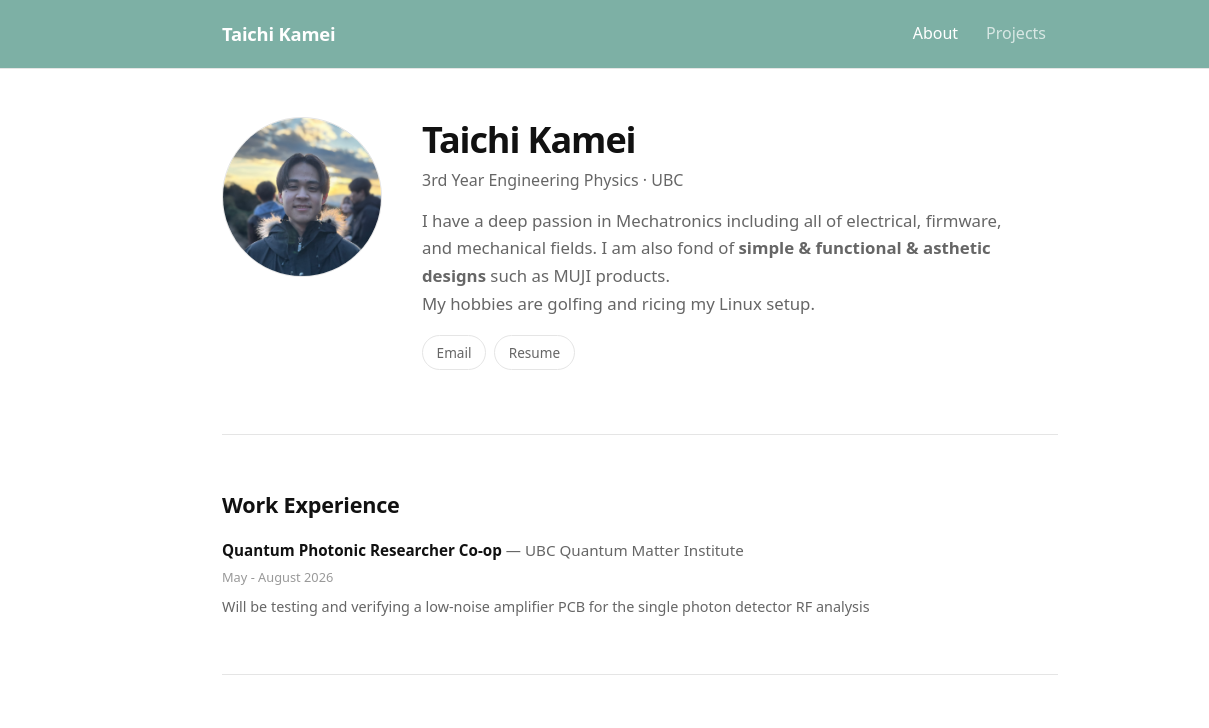
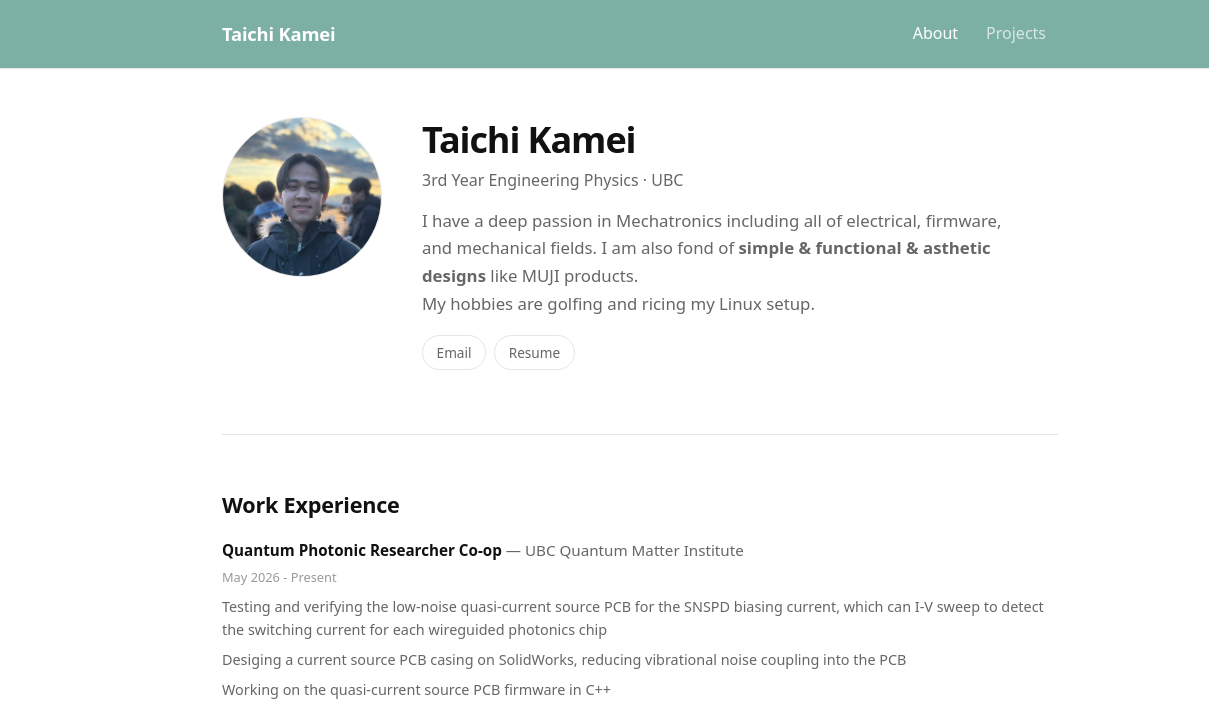
Before and after one commit to Taichi-Kamei/taichi-kamei.github.io, an Astro site: page / in a window 1280 px wide. Shown: the top 728 px of the page, 0-1209 px from the left. Built offline with nearby package versions, Linux system fonts and the light colour scheme; Astro itself is replaced by a stand-in of ours.

Commit message:
added a lil bit

```diff
--- a/src/pages/index.astro
+++ b/src/pages/index.astro
@@ -24,7 +24,7 @@ const others = allProjects.filter(p => !p.data.featured);
           <p class="tagline">3rd Year Engineering Physics · UBC</p>
           <p class="bio">
           I have a deep passion in Mechatronics including all of electrical, firmware, and mechanical fields.
-          I am also fond of <b>simple & functional & asthetic designs</b> such as MUJI products. <br>
+          I am also fond of <b>simple & functional & asthetic designs</b> like MUJI products. <br>
           My hobbies are golfing and ricing my Linux setup.
           </p>
           <div class="links">
@@ -46,8 +46,10 @@ const others = allProjects.filter(p => !p.data.featured);
             <span class="role">Quantum Photonic Researcher Co-op</span>
             <span class="company">— UBC Quantum Matter Institute</span>
           </div>
-          <span class="period">May - August 2026</span>
-          <p class="desc"> Will be testing and verifying a low-noise amplifier PCB for the single photon detector RF analysis</p>
+          <span class="period">May 2026 - Present</span>
+          <p class="desc"> Testing and verifying the low-noise quasi-current source PCB for the SNSPD biasing current, which can I-V sweep to detect the switching current for each wireguided photonics chip</p>
+          <p class="desc"> Desiging a current source PCB casing on SolidWorks, reducing vibrational noise coupling into the PCB</p>
+          <p class="desc"> Working on the quasi-current source PCB firmware in C++</p>
         </div>
       </div>
     </section>
```
Also changed, not shown: 2 other files.
